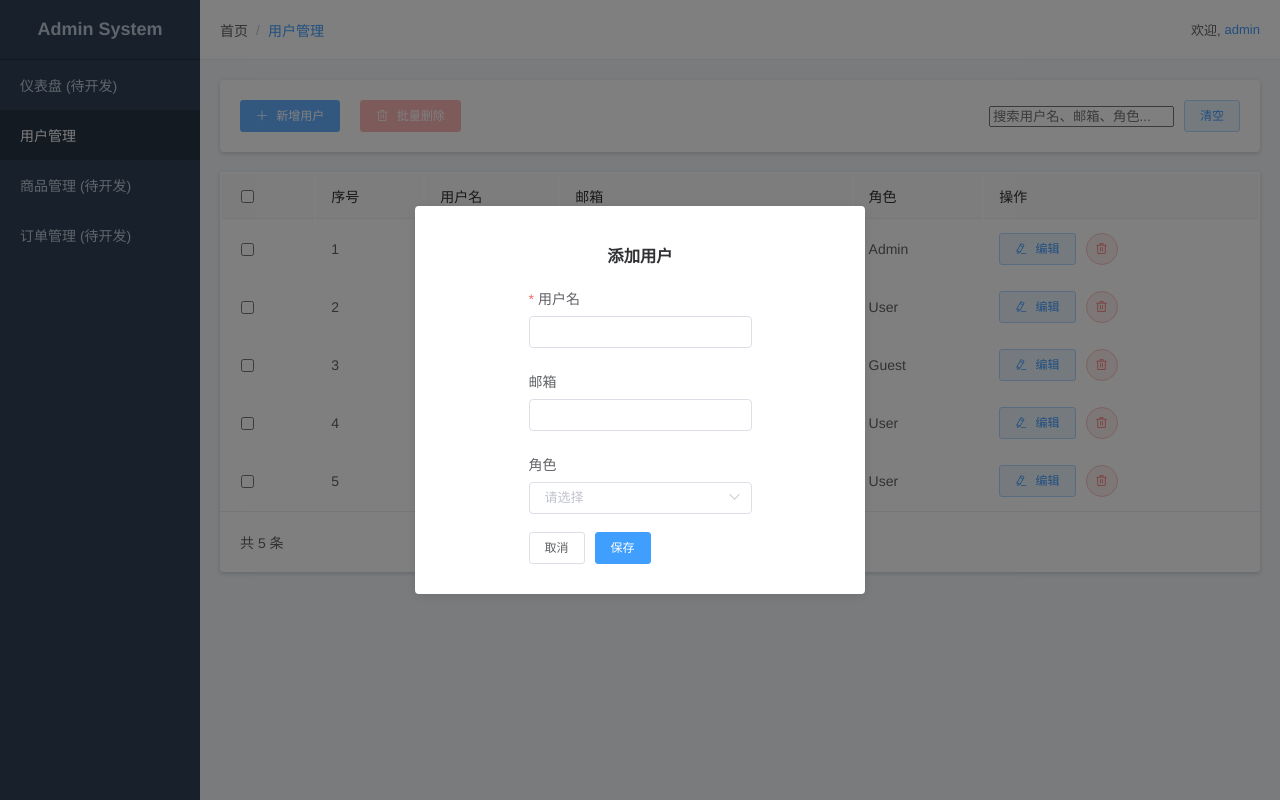
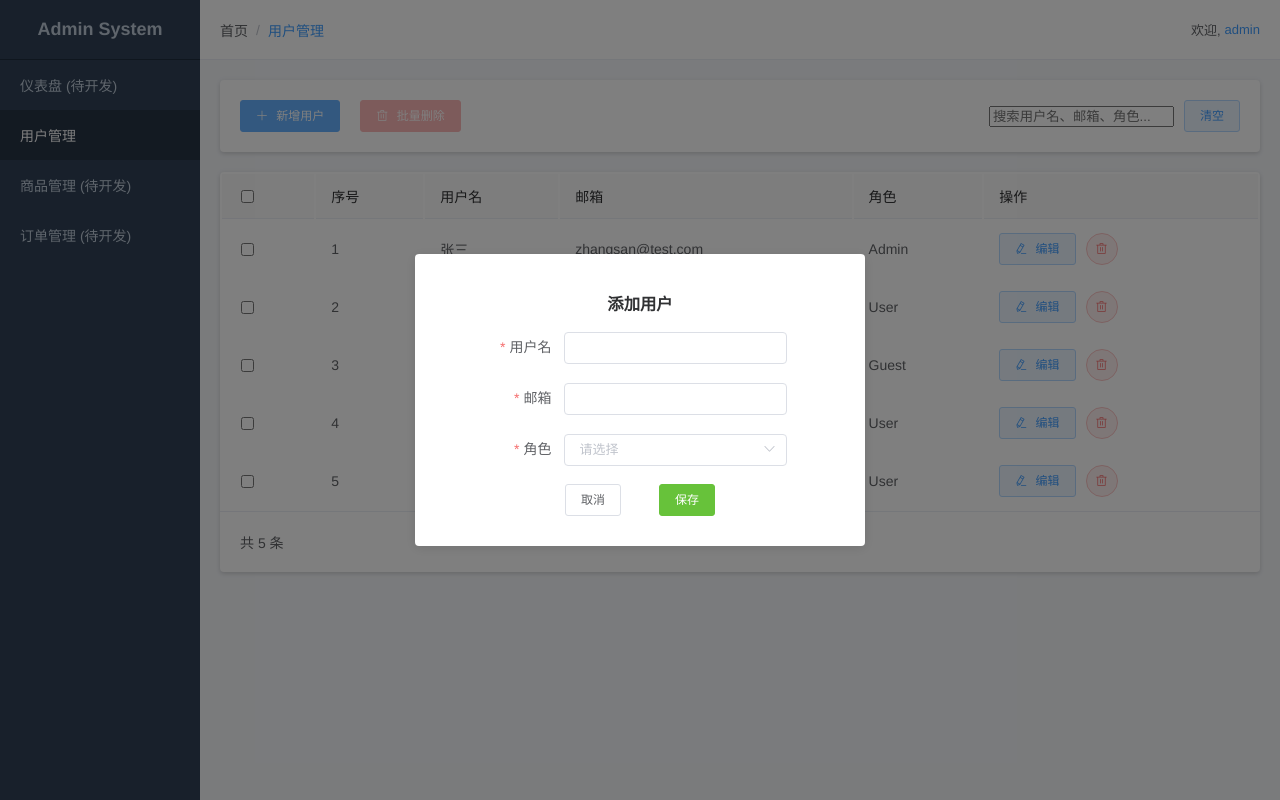
Before and after one commit to 17726/vue2-admin-system, a Vue app: page / in a window 1280 px wide. Both pictures are taken after a click on the button "新增用户". Built offline with nearby package versions, Linux system fonts and the light colour scheme.

Commit message:
表单校验
未处理可能存在的红字提示问题

```diff
--- a/src/components/UserFormModal.vue
+++ b/src/components/UserFormModal.vue
@@ -6,54 +6,31 @@
       <!-- 动态切换标题 -->
       <h3>{{ formTitle }}</h3>
       <!-- 表单实现增/改 -->
-      <el-form v-model="formData" ref="userForm">
-        <el-form-item prop="name" label="用户名" :rules="[{required:true, message: '请输入用户名', trigger: 'blur'}]">
-          <el-input type="text" v-model="formData.name"> </el-input>
+      <el-form
+        ref="userForm"
+        :model="formData"
+        :rules="rules"
+        label-position="right"
+        label-width="5rem"
+      >
+        <el-form-item prop="name" label="用户名">
+          <el-input v-model="formData.name"></el-input>
         </el-form-item>
         <el-form-item prop="email" label="邮箱">
           <el-input v-model="formData.email"></el-input>
         </el-form-item>
         <el-form-item prop="role" label="角色">
           <el-select v-model="formData.role">
-            <el-option label="User" value="User"></el-option>
-            <el-option label="Admin" value="Admin"></el-option>
-            <el-option label="Guest" value="Guest"></el-option>
+            <el-option value="User" label="User"></el-option>
+            <el-option value="Admin" label="Admin"></el-option>
+            <el-option value="Guest" label="Guest"></el-option>
           </el-select>
         </el-form-item>
-        <div>
+        <div class="form-action">
           <el-button @click="close()">取消</el-button>
-          <el-button type="primary" @click="save()">保存</el-button>
+          <el-button type="success" @click="save()">保存</el-button>
         </div>
       </el-form>
-      <!--
-      <form @submit.prevent="save()">
-         纯前端不提交到后端，阻止默认提交action=""
-        <div class="form-group">
-          <label for="name">用户名</label>
-          <input type="text" id="name" v-model="formData.name" required />
-           设置required必选
-        </div>
-        <div class="form-group">
-          <label for="email">邮箱</label>
-          <input type="email" id="email" v-model="formData.email" required />
-        </div>
-        <div class="form-group">
-          <label for="role">角色</label>
-          <select name="role" id="role" v-model="formData.role">
-             name?
-            <option value="User">User</option>
-            <option value="Admin">Admin</option>
-            <option value="Guest">Guest</option>
-          </select>
-        </div>
-        <div class="form-action">
-          <el-button type="button" class="btn-cancel" @click="close">取消</el-button>
-           注意为button设置type
-          <el-button type="submit" class="btn-save">保存</el-button>
-           注意save-submit事件应与form元素的绑定
-        </div>
-      </form>
-      -->
     </div>
   </div>
 </template>
@@ -77,24 +54,46 @@ export default {
         email: "",
         role: "",
       },
+      // 表单校验规则
+      rules: {
+        // key对应formData
+        // trigger(触发器)：blur表示输入框失去焦点时校验
+        name: [
+          { required: true, message: "请输入用户", trigger: "blur" },
+          { min: 2, max: 10, message: "长度在3到10个字符", trigger: "blur" },
+        ],
+        email: [
+          { required: true, message: "请输入邮箱", trigger: "blur" },
+          {
+            // type:email为内置校验
+            type: "email",
+            message: "请输入正确的邮箱地址",
+            // 失去焦点与改变时生效
+            trigger: ["blur", "change"],
+          },
+        ],
+        role: [{ required: true, message: "请输入用户", trigger: "blur" }],
+      },
     };
   },
   methods: {
     close() {
       // 传递“关闭”事件
+      // 清除表单校验状态？？
+      // this.$refs.userForm.clearValidate();
       this.$emit("close");
     },
     save() {
-      // 先执行表单校验在保存到父组件
       this.$refs.userForm.validate((valid) => {
         if (valid) {
+          // console.log("11")
           this.$emit("save", this.formData);
         } else {
-          console.log("表单验证失败");
+          // alert("请检查表单格式");
+          console.log("表单校验失败！");
           return false;
         }
       });
-
     },
   },
   computed: {
@@ -108,8 +107,17 @@ export default {
       deep: true,
       immediate: true,
       handler(newValue) {
+        // 当 user 变化时（打开弹窗或切换编辑对象）
+        // 使用 nextTick 确保 DOM 更新完毕？？
+        // this.$nextTick(() => {
+        //   // 清除上一次的校验红字提示
+        //   if (this.$refs.userForm) {
+        //     this.$refs.userForm.clearValidate();
+        //   }
+        // });
+
         if (newValue !== null) {
-          // 新增模式
+          // 编辑模式
           // 深拷贝用户数据到表单
           // this.formData = { ...newValue };
           this.formData = {
@@ -119,6 +127,15 @@ export default {
             role: newValue.role,
           };
           // 或直接this.formData = newValue;？
+        } else {
+          // 新增模式
+          // form视图置空？（是否必须）
+          this.formData = {
+            id: null,
+            name: "",
+            email: "",
+            role: "",
+          };
         }
       },
     },
@@ -158,23 +175,11 @@ export default {
   box-shadow: $base-box-shadow;
   // 显示在弹窗之上
   z-index: 101;
-  // form {
-  //   display: flex;
-  //   flex-direction: column;
-  //   justify-content: center;
-  //   gap: $base-padding;
-  //   .form-group {
-  //     display: flex;
-  //     flex-direction: row;
-  //     align-items: center;
-  //     justify-content: space-between;
-  //     gap: $base-padding;
-  //   }
-  //   .form-action {
-  //     display: flex;
-  //     justify-content: space-between;
-  //     gap: $base-padding;
-  //   }
-  // }
+  .form-action {
+    // 表单按钮组
+    display: flex;
+    justify-content: center;
+    gap: 2rem;
+  }
 }
 </style>
--- a/src/views/UserManagement.vue
+++ b/src/views/UserManagement.vue
@@ -24,7 +24,9 @@
         />
         <!-- 实时搜索不需按钮 -->
         <!-- <button class="btn btn-default" >搜索</button> -->
-        <el-button type="primary" plain @click="clearSearchInput()"> 清空 </el-button>
+        <el-button type="primary" plain @click="clearSearchInput()">
+          清空
+        </el-button>
       </div>
     </div>
 
@@ -57,11 +59,21 @@
             <td>{{ item.email }}</td>
             <td>{{ item.role }}</td>
             <td>
-              <el-button type="primary" plain  icon="el-icon-edit" @click="handleOpenEdit(item)">
+              <el-button
+                type="primary"
+                plain
+                icon="el-icon-edit"
+                @click="handleOpenEdit(item)"
+              >
                 编辑
               </el-button>
-              <el-button type="danger" plain circle icon="el-icon-delete" @click="del(item.id)">
-
+              <el-button
+                type="danger"
+                plain
+                circle
+                icon="el-icon-delete"
+                @click="del(item.id)"
+              >
               </el-button>
             </td>
           </tr>
@@ -163,20 +175,26 @@ export default {
     // 保存用户数据
     handleSave(formData) {
       // formData 来自子组件的表单数据，为用户数据对象
-      // console.log("保存的用户数据:", formData);
       if (formData.id) {
         // 编辑模式：根据 id 查找并更新
-        const index = this.userList.findIndex(
-          (item) => item.id === formData.id
-        );
-        // findIndex找不到返回-1
-        if (index !== -1) {
-          // 或使用 Vue.set 或 $set 确保响应式更新 ?
-          // this.$set(this.userList, index, formData);
+        this.userList = this.userList.map((item) => {
+          if (item.id === formData.id) {
+            return formData;
+          } else {
+            return item;
+          }
+        });
+        // const index = this.userList.findIndex(
+        //   (item) => item.id === formData.id
+        // );
+        // // findIndex找不到返回-1
+        // if (index !== -1) {
+        //   // 或使用 Vue.set 或 $set 确保响应式更新
+        //   // this.$set(this.userList, index, formData);
 
-          // 直接替换对象
-          this.userList[index] = formData;
-        }
+        //   // 直接替换对象（不推荐）
+        //   this.userList[index] = formData;
+        // }
       } else {
         // null新增模式
         this.userList.push({
```
